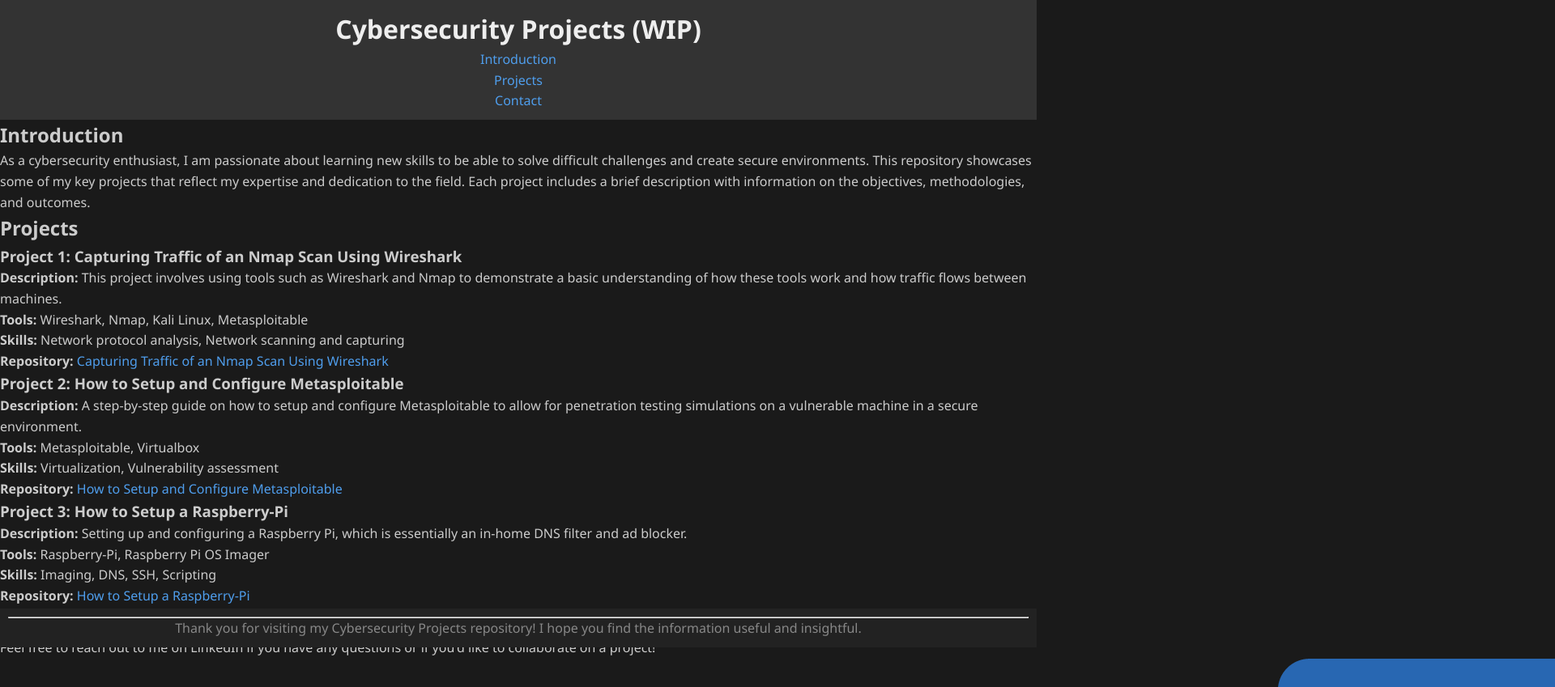
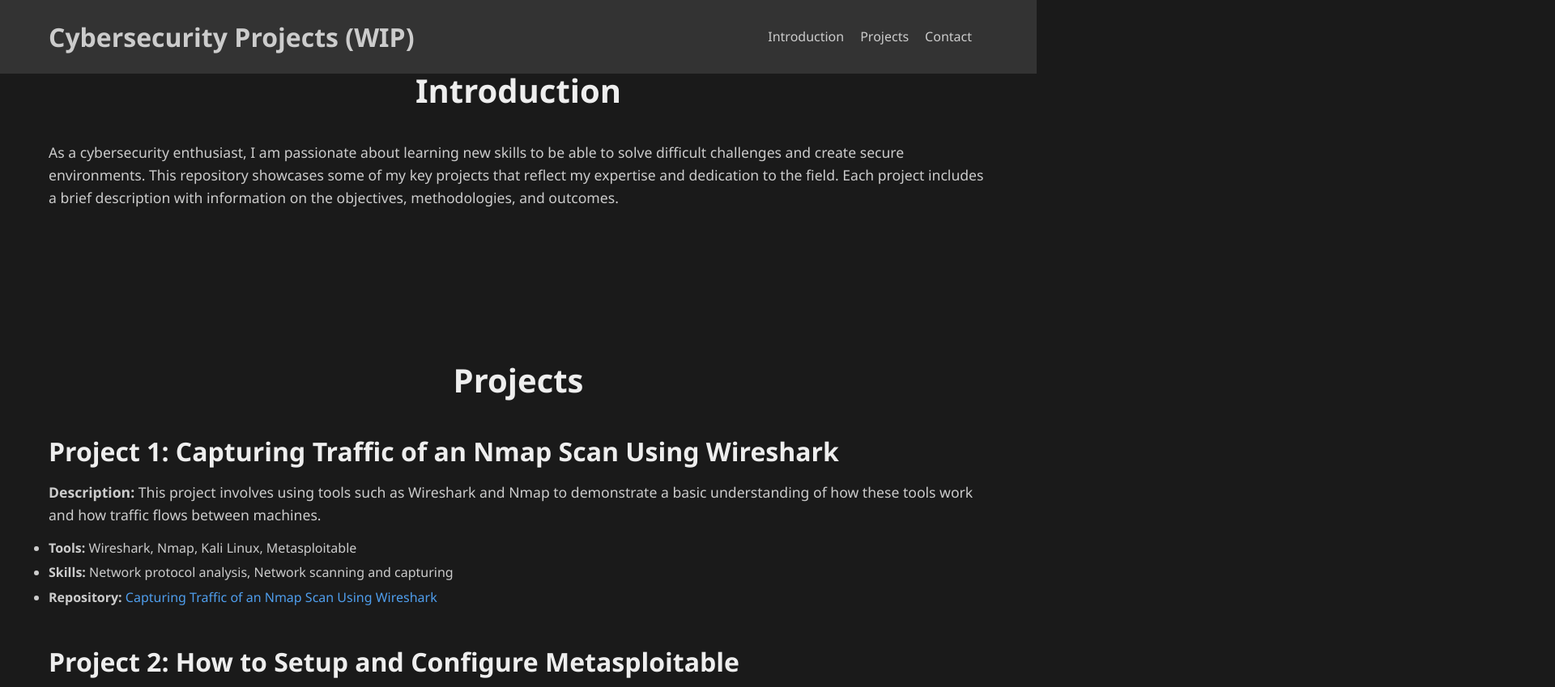
Before and after one commit to TB-SecProjects/TB-SecProjects, a plain HTML site: page index.html in a window 1280 px wide. Shown: the top 849 px of the page at 81% size, 1920 px wide, since content can reach past the window. Drawn offline with Linux system fonts and the light colour scheme.

Commit message:
Update styles.css

```diff
--- a/styles.css
+++ b/styles.css
@@ -11,60 +11,141 @@ body {
     color: #ccc; /* Light text */
     font-family: 'Segoe UI', Tahoma, Geneva, Verdana, sans-serif;
     line-height: 1.6;
+    margin: 0;
+}
+
+/* Container styles */
+.container {
+    max-width: 1200px;
+    margin: 0 auto;
+    padding: 0 20px;
 }
 
 /* Header styles */
 header {
     background-color: #333; /* Darker header background */
-    padding: 10px;
+    padding: 20px 0;
+    position: fixed;
+    top: 0;
+    width: 100%;
+    z-index: 1000; /* Ensure header stays on top */
+}
+
+header .container {
+    display: flex;
+    justify-content: space-between;
+    align-items: center;
+}
+
+header .logo {
+    font-size: 2rem;
+    color: #eee; /* Lighter heading color */
+}
+
+header nav ul {
+    list-style-type: none;
+    display: flex;
+}
+
+header nav ul li {
+    margin-right: 20px;
+}
+
+header nav ul li a {
+    color: #ccc;
+    text-decoration: none;
+    transition: color 0.3s ease;
+}
+
+header nav ul li a:hover {
+    color: #4f9eed; /* Lighter link color on hover */
+}
+
+/* Section styles */
+.section {
+    padding: 80px 0;
+}
+
+.section h2 {
+    font-size: 2.5rem;
+    margin-bottom: 30px;
+    color: #eee; /* Lighter heading color */
     text-align: center;
 }
 
-header h1 {
+.section p {
+    font-size: 1.1rem;
+    margin-bottom: 20px;
+}
+
+/* Project styles */
+.project {
+    margin-bottom: 40px;
+}
+
+.project h3 {
+    font-size: 2rem;
+    margin-bottom: 10px;
     color: #eee; /* Lighter heading color */
 }
 
-/* Main content styles */
-.main-content {
-    max-width: 800px;
-    margin: 20px auto;
-    padding: 20px;
-    background-color: #333; /* Dark content background */
-    border-radius: 8px;
-    box-shadow: 0 0 10px rgba(0, 0, 0, 0.5); /* Dark shadow */
+.project p {
+    margin-bottom: 15px;
+    color: #ccc; /* Light text color */
 }
 
-.main-content h2 {
-    color: #eee; /* Lighter heading color */
-    margin-bottom: 15px;
+.project ul {
+    margin-bottom: 20px;
+    color: #ccc; /* Light text color */
 }
 
-.main-content p {
-    color: #ccc; /* Light text */
-    margin-bottom: 15px;
+.project ul li {
+    margin-bottom: 5px;
 }
 
-/* Links */
-a {
+.project ul li a {
     color: #4f9eed; /* Link color */
     text-decoration: none;
 }
 
-a:hover {
+.project ul li a:hover {
     text-decoration: underline;
+}
+
+/* Contact section styles */
+.social-icons {
+    margin-top: 20px;
+    text-align: center;
+}
+
+.social-icons a {
+    margin: 0 10px;
+    display: inline-block;
+}
+
+.social-icons img {
+    width: 40px;
+    height: 40px;
+    border-radius: 50%;
+    transition: transform 0.3s ease;
+}
+
+.social-icons img:hover {
+    transform: scale(1.2); /* Scale up on hover */
 }
 
 /* Footer styles */
 footer {
     background-color: #222; /* Dark footer background */
-    padding: 10px;
+    color: #888; /* Lighter footer text color */
+    padding: 30px 0;
     text-align: center;
-    position: fixed;
-    bottom: 0;
-    width: 100%;
+    position: relative;
 }
 
-footer p {
-    margin: 0;
-    color: #888; /* Lighter footer text */
+footer hr {
+    border: none;
+    height: 1px;
+    background-color: #444;
+    margin: 20px 0;
 }
```
